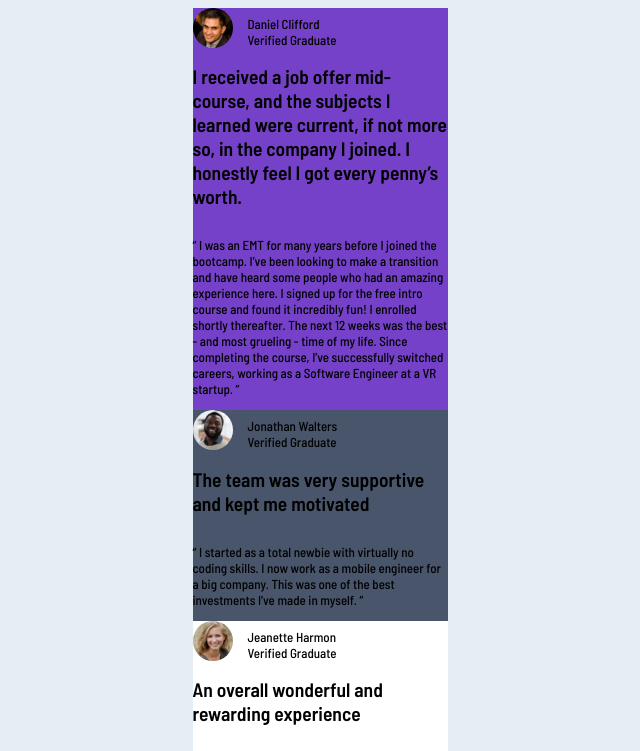
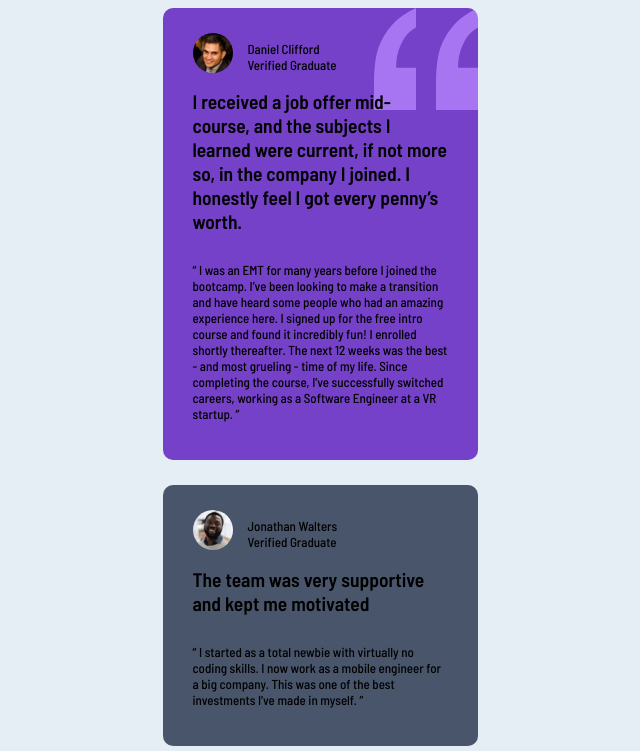
Before and after one commit to loganwoolf/FM-testimonials-grid, a plain HTML site: page index.html in a window 1280 px wide. Shown: the top 751 px of the page, without its empty margins (320-960 px from the left). Drawn offline with Linux system fonts and the light colour scheme.

Commit message:
add gap, radius, padding, bg image to cards

```diff
--- a/styles/style.css
+++ b/styles/style.css
@@ -24,13 +24,19 @@ body {
   display: grid;
   grid-template-columns: auto; /*dependent on text width*/
   justify-content: center; /*center children on screen*/
+	row-gap: 25px;
 }
 
 .card {
   display: flex;
   flex-direction: column;
+	padding: 25px 30px;
+	border-radius: 10px;
 }
-.card:nth-child(1) {background-color: var(--bg-1);}
+.card:nth-child(1) {
+	background: url(../images/bg-pattern-quotation.svg) top right no-repeat;
+	background-color: var(--bg-1);
+}
 .card:nth-child(2) {background-color: var(--bg-2);}
 .card:nth-child(3) {background-color: var(--bg-4);}
 .card:nth-child(4) {background-color: var(--bg-3);}
```
